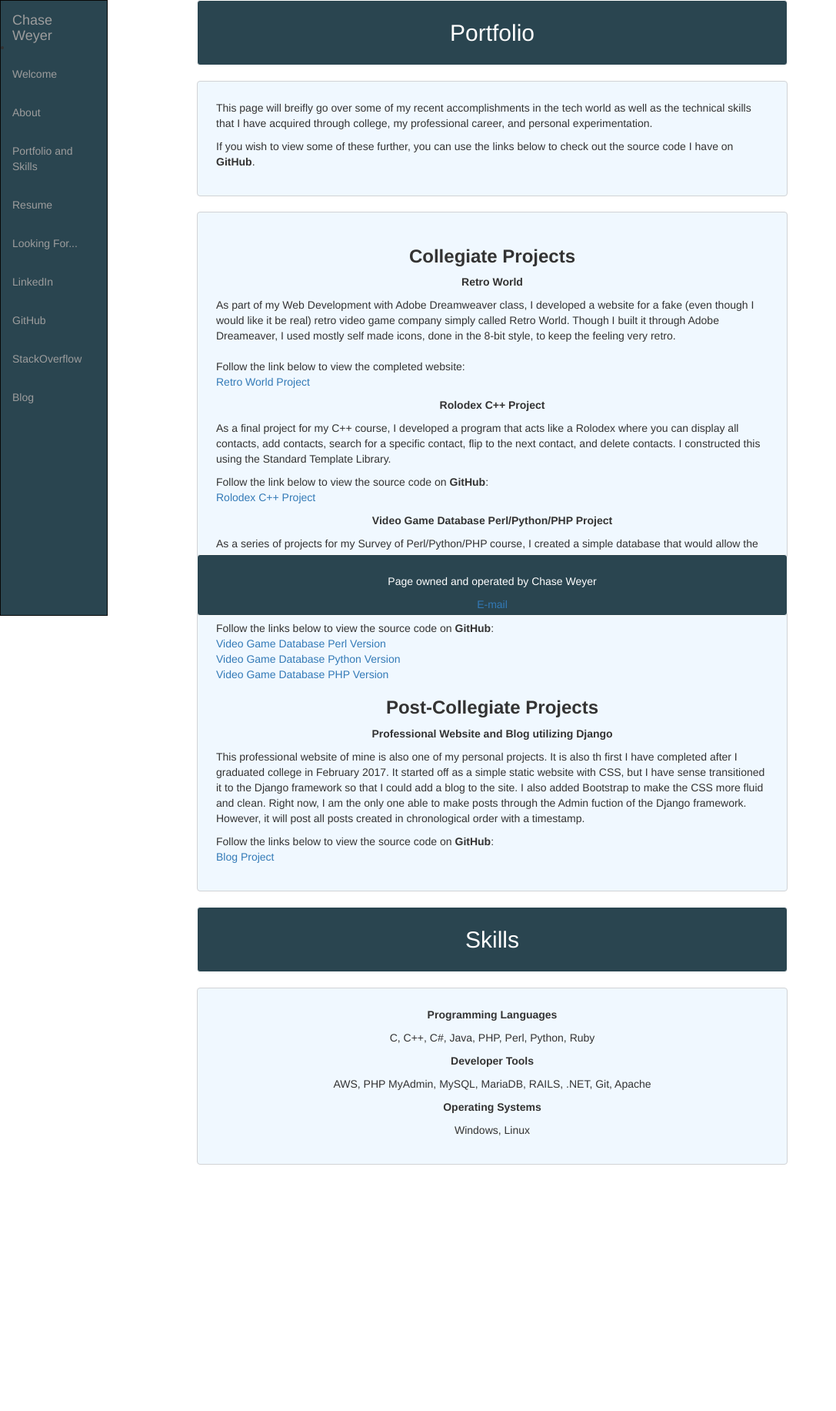
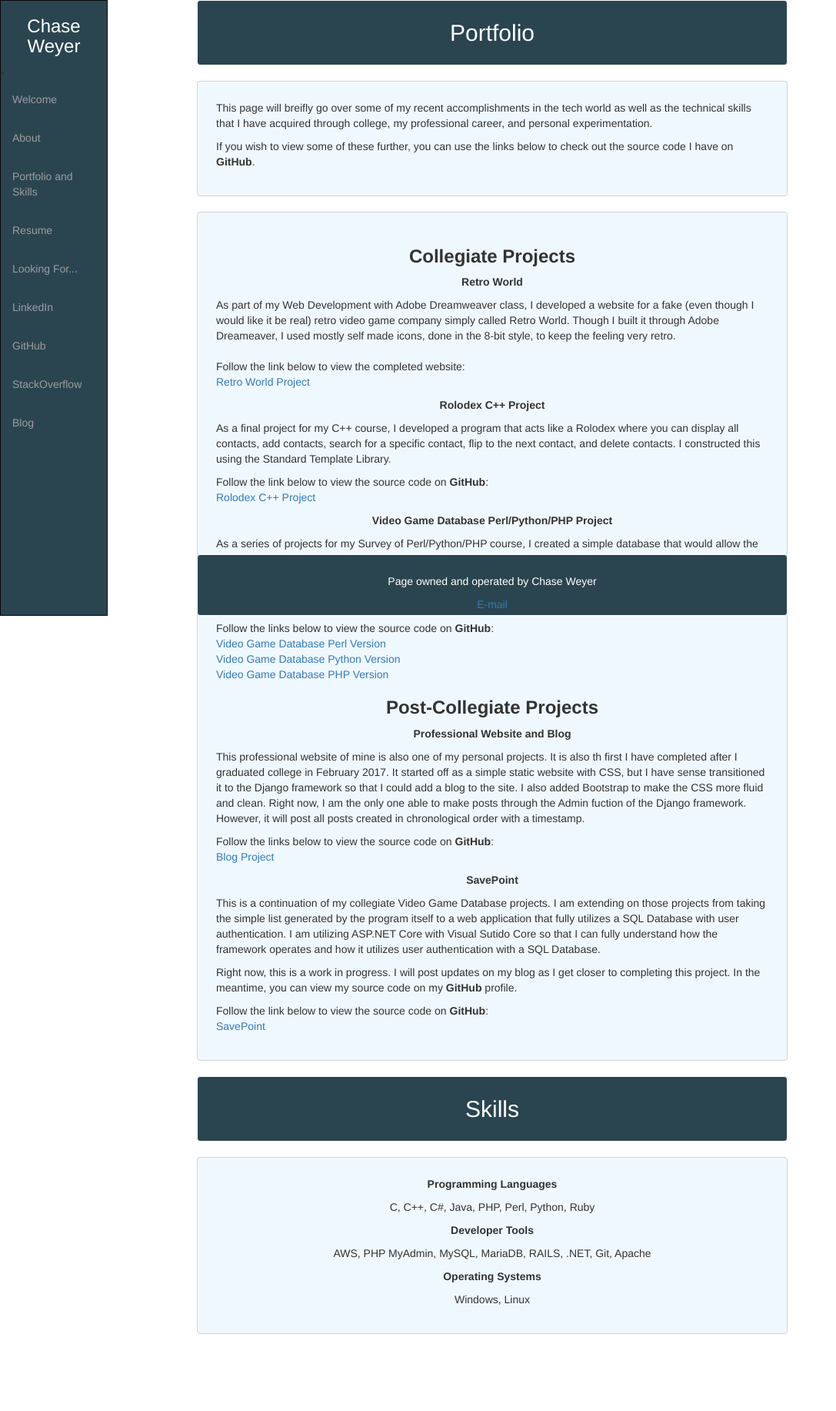
Before and after one commit to chasepersonal/blog_project, a Django app: page /portfolio/ in a window 1280 px wide. Shown: the whole page at 77% size, without its empty margins (0-1087 px from the left). Before the commit the page ends 1513 px from the top, so only its background shows below. Run offline with Django 3.2, Linux system fonts and the light colour scheme; some libraries are stand-ins or nearby versions.

Commit message:
Updated Base design

```diff
--- a/blog_project/blog/templates/base.html
+++ b/blog_project/blog/templates/base.html
@@ -14,11 +14,12 @@
 <!-- Local CSS -->
 <link rel="stylesheet" href="{% static 'blog/css/main.css' %}">
 
+<!-- Web Page -->
 <title>{% block title %}Chase Weyer{% endblock %}</title>
 </head>
 <body>
 <div class="navbar navbar-inverse navbar-fixed-left">
-<a class="navbar-brand" href="#">Chase Weyer</a>
+	<h3 class="center"><font color="white">Chase Weyer</font></h3>
   <li class="divider"></li>
   	<ul class="nav navbar-nav">
 		<li><a href="{% url 'index' %}">Welcome</a></li>
--- a/blog_project/blog/templates/portfolio.html
+++ b/blog_project/blog/templates/portfolio.html
@@ -40,10 +40,15 @@
 		<br><a href="https://github.com/metalhero/video-game-database-python">Video Game Database Python Version</a>
 		<br><a href="https://github.com/metalhero/video-game-database-php">Video Game Database PHP Version</a></p>
 	<h3 class="center"><strong>Post-Collegiate Projects</strong></h3>
-	<p class="center"><strong>Professional Website and Blog utilizing Django</strong></p>
+	<p class="center"><strong>Professional Website and Blog</strong></p>
 	<p>This professional website of mine is also one of my personal projects. It is also th first I have completed after I graduated college in February 2017. It started off as a simple static website with CSS, but I have sense transitioned it to the Django framework so that I could add a blog to the site. I also added Bootstrap to make the CSS more fluid and clean. Right now, I am the only one able to make posts through the Admin fuction of the Django framework. However, it will post all posts created in chronological order with a timestamp.</p>
 	<p>Follow the links below to view the source code on <strong>GitHub</strong>:
 	<br><a href="https://github.com/metalhero/blog_project">Blog Project</a></p>
+	<p class="center"><strong>SavePoint</strong></p>
+	<p>This is a continuation of my collegiate Video Game Database projects. I am extending on those projects from taking the simple list generated by the program itself to a web application that fully utilizes a SQL Database with user authentication. I am utilizing ASP.NET Core with Visual Sutido Core so that I can fully understand how the framework operates and how it utilizes user authentication with a SQL Database.</p>
+	<p>Right now, this is a work in progress. I will post updates on my blog as I get closer to completing this project. In the meantime, you can view my source code on my <strong>GitHub</strong> profile.</p>
+	<p>Follow the link below to view the source code on <strong>GitHub</strong>:
+	<br><a href="https://github.com/metalhero/SavePoint">SavePoint</a></p>
 	</div>
 	<br>
 		<h2>Skills</h2>
--- a/blog_project/manage.py
+++ b/blog_project/manage.py
@@ -3,7 +3,7 @@ import os
 import sys
 
 if __name__ == "__main__":
-    os.environ.setdefault("DJANGO_SETTINGS_MODULE", "blog_project.settings")
+    os.environ.setdefault("DJANGO_SETTINGS_MODULE", "blog_project.settings.dev")
     try:
         from django.core.management import execute_from_command_line
     except ImportError:
```
Also changed, not shown: blog_project/blog/static/blog/js/main.js (+13 -0 lines).
